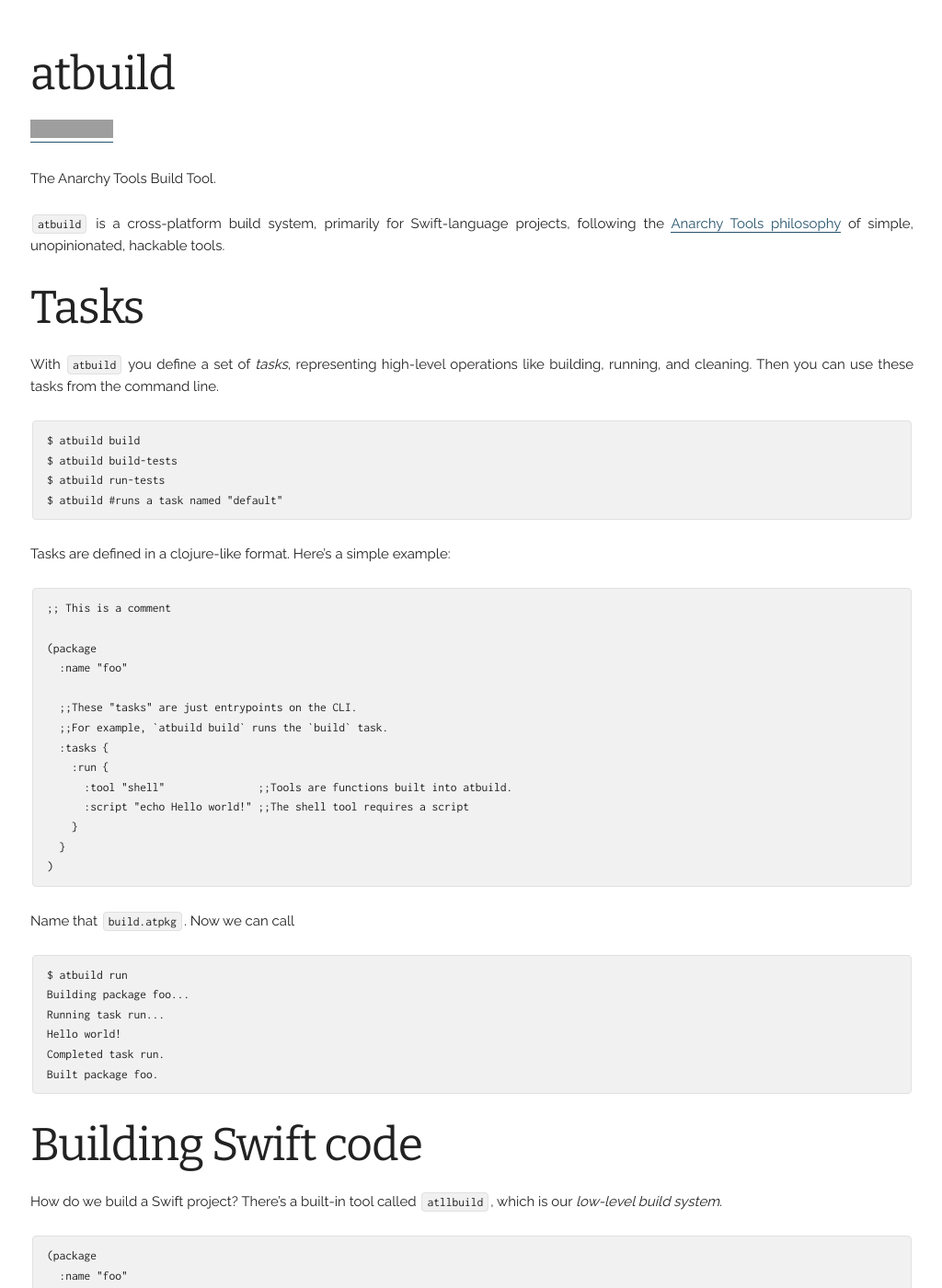
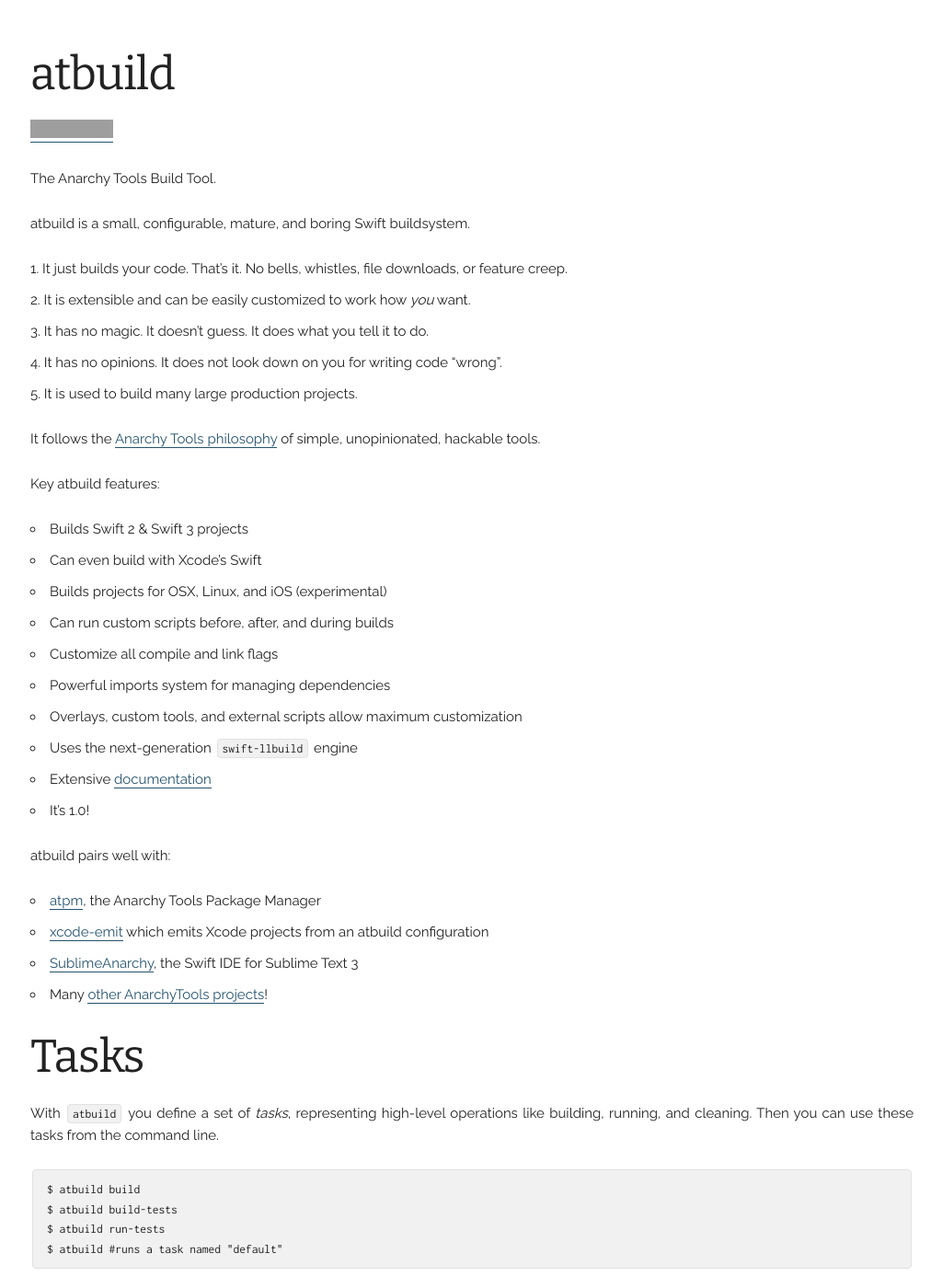
Before and after one commit to AnarchyTools/anarchytools.github.io, a Jekyll site: the page built from docs/atbuild.md, in a window 1280 px wide and 1400 px high. Shown: the whole window at 92% size, without its empty margins (127-1151 px from the left). Built offline with Jekyll 4.4.1, drawn with Linux system fonts in a browser that asks for light colours; grey boxes are pictures that could not be loaded.

Commit message:
Update README

```diff
--- a/docs/atbuild.md
+++ b/docs/atbuild.md
@@ -9,7 +9,35 @@
 
 The Anarchy Tools Build Tool.
 
-`atbuild` is a cross-platform build system, primarily for Swift-language projects, following the [Anarchy Tools philosophy](http://anarchytools.org/) of simple, unopinionated, hackable tools.
+atbuild is a small, configurable, mature, and boring Swift buildsystem.
+
+1.  It just builds your code.  That's it.  No bells, whistles, file downloads, or feature creep.
+2.  It is extensible and can be easily customized to work how *you* want.
+3.  It has no magic.  It doesn't guess.  It does what you tell it to do.
+4.  It has no opinions.  It does not look down on you for writing code "wrong".
+5.  It is used to build many large production projects.
+
+It follows the [Anarchy Tools philosophy](https://github.com/AnarchyTools/anarchytools.github.io) of simple, unopinionated, hackable tools.
+
+Key atbuild features:
+
+* Builds Swift 2 & Swift 3 projects
+* Can even build with Xcode's Swift
+* Builds projects for OSX, Linux, and iOS (experimental)
+* Can run custom scripts before, after, and during builds
+* Customize all compile and link flags
+* Powerful imports system for managing dependencies
+* Overlays, custom tools, and external scripts allow maximum customization
+* Uses the next-generation `swift-llbuild` engine
+* Extensive [documentation](http://anarchytools.org)
+* It's 1.0!
+
+atbuild pairs well with:
+
+* [atpm](https://github.com/AnarchyTools/atpm), the Anarchy Tools Package Manager
+* [xcode-emit](https://github.com/AnarchyTools/xcode-emit) which emits Xcode projects from an atbuild configuration
+* [SublimeAnarchy](https://github.com/AnarchyTools/SublimeAnarchy), the Swift IDE for Sublime Text 3
+* Many [other AnarchyTools projects](https://github.com/AnarchyTools)!
 
 # Tasks
 
```
